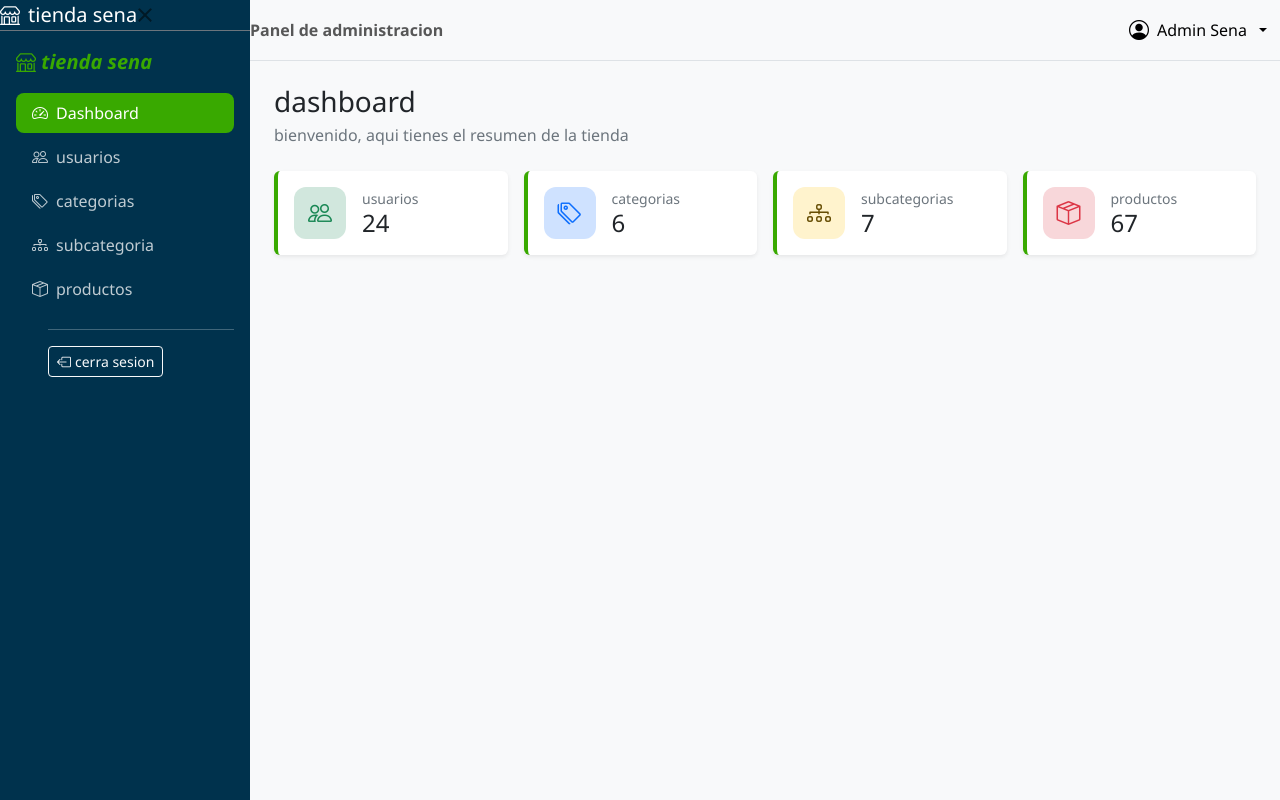
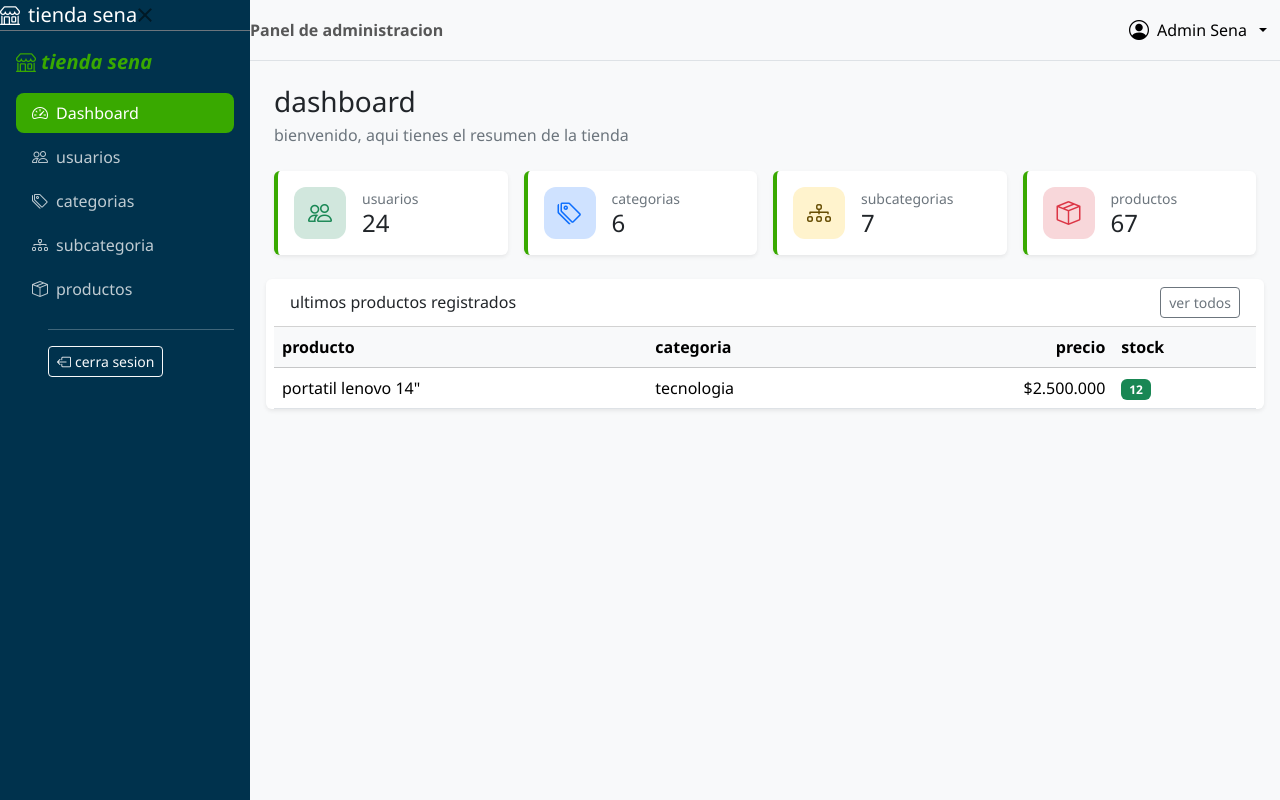
Before and after one commit to luiseduardoardila26/inventario_html_leba, a plain HTML site: page dashboard.html in a window 1280 px wide. Drawn offline with nearby package versions, Linux system fonts and the light colour scheme.

Commit message:
Update dashboard.html

```diff
--- a/dashboard.html
+++ b/dashboard.html
@@ -179,6 +179,33 @@
                         </div>
                     </div>
                 </div>
+            </div>
+                <!--segunda fila tabla de la izquierda ya accesos rapidos a la derecha -->
+                <div class="row g-3">
+                    <!--ultimos productos -->
+                    <!--en computador ocuopa 8 de 12 columnas en celular todo el ancho-->
+                    <div class="card border-0 shadow-sm h-100">
+                        <!--encabezado de la targeta  con titulo enlace a los lados-->
+                        <div class="card-header bg-white d-flex justify-content-between align-items-center">
+                            <!--titulo pequeño-->
+                            <h2 class="h6 mb-0">ultimos productos registrados</h2>
+                            <!--boton que lleva al modulo de productos -->
+                            <a href="productos.html" class="btn btn-sm btn-outline-secondary">ver todos</a>
+                        </div>
+                        <!--permite dezplazar la tabla en el celular-->
+                        <div clas="tablet-responsive">
+                            <table class="table table-hover align-middle mb-0">
+                                <thead class="table table-light">
+                                    <tr><th>producto</th><th>categoria</th><th class="text-end">precio</th><th>stock</th></tr>
+                                </thead>
+                                <!--cuerpo de la tabla -->
+                                <tbody>
+                                    <tr><td>portatil lenovo 14"</td><td>tecnologia</td><td class="text-end">$2.500.000</td><td><span class="badge text-bg-success">12</span></td></tr>
+                                </tbody>
+                            </table>
+                        </div>
+                    </div>
+                </div>
         </main>
     </div>
 </body>
```
